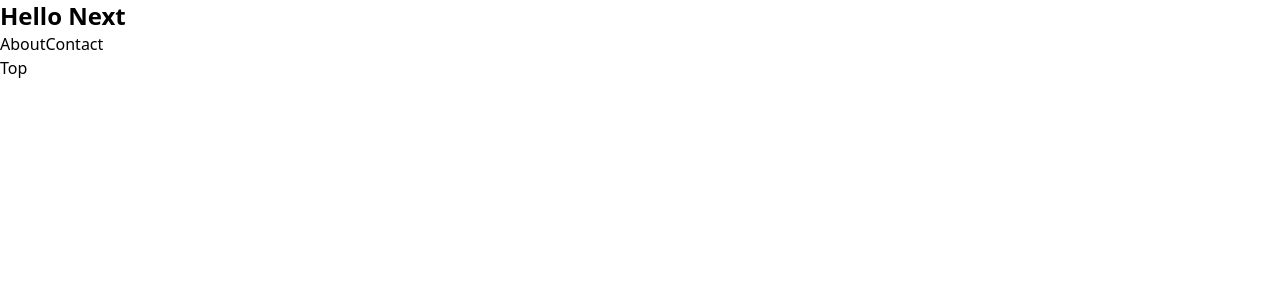
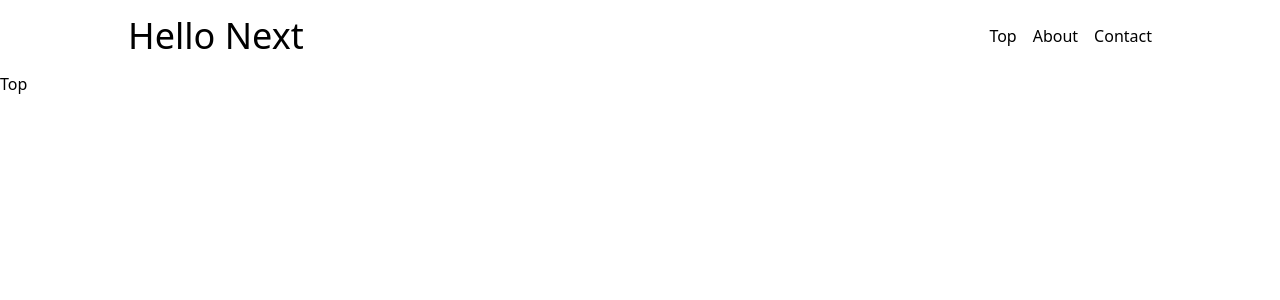
Before and after one commit to FNYukii/HelloNext, a Next.js app: page / in a window 1280 px wide. Shown: the top 300 px of the page. Built offline with nearby package versions, Linux system fonts and the light colour scheme.

Commit message:
feat: Headerをレスポンシブに

```diff
--- a/src/components/Header.tsx
+++ b/src/components/Header.tsx
@@ -6,14 +6,15 @@ function Header() {
 
 		<header>
 
-			<div>
+			<div className="mx-auto w-full lg:width-lg px-4 lg:px-0 py-4 flex justify-between">
 
-				<Link href="/" className="font-bold text-2xl">Hello Next</Link>
+				<Link href="/" className="text-4xl">Hello Next</Link>
 
-				<div>
+				<div className="flex items-center gap-4">
 
-					<Link href="/about">About</Link>
-					<Link href="/contact">Contact</Link>
+					<Link href="/" className="hover:underline">Top</Link>
+					<Link href="/about" className="hover:underline">About</Link>
+					<Link href="/contact" className="hover:underline">Contact</Link>
 				</div>
 			</div>
 		</header>
--- a/src/styles/index.css
+++ b/src/styles/index.css
@@ -1,3 +1,22 @@
 @tailwind base;
 @tailwind components;
 @tailwind utilities;
+
+@layer components {
+
+  .width-xl {
+    width: 1280px;
+  }
+
+  .width-lg {
+    width: 1024px;
+  }
+
+  .width-md {
+    width: 768px;
+  }
+
+  .width-sm {
+    width: 640px;
+  }
+}
```
